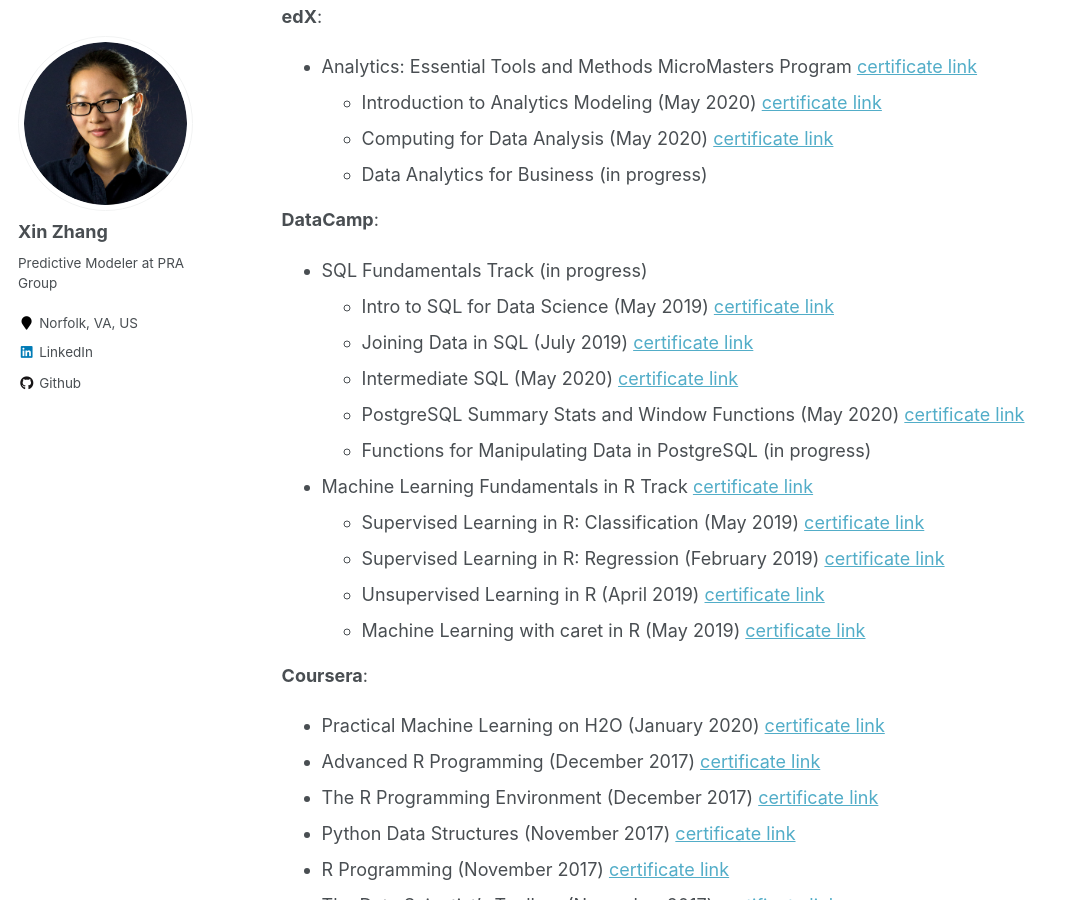
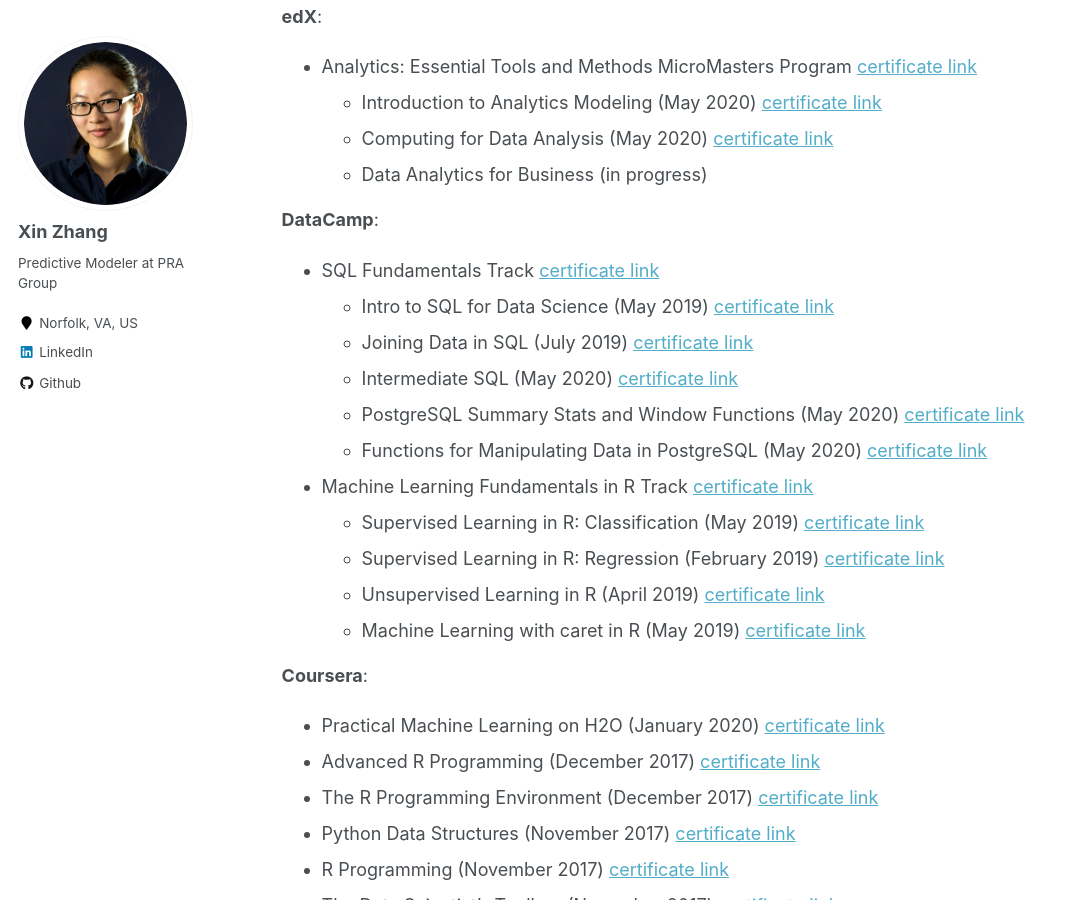
Before and after one commit to SnowingSita/SnowingSita.github.io, a Jekyll site: the page built from _pages/education.md, in a window 1280 px wide and 900 px high, scrolled down 2107 px. Shown: the whole window, without its empty margins (0-1069 px from the left). Built offline with Jekyll 4.4.1, drawn with Linux system fonts in a browser that asks for light colours.

Commit message:
Update education.md

```diff
--- a/_pages/education.md
+++ b/_pages/education.md
@@ -78,12 +78,12 @@
 	- Data Analytics for Business (in progress)
 
 **DataCamp**:
-- SQL Fundamentals Track (in progress)
+- SQL Fundamentals Track [certificate link](https://www.datacamp.com/statement-of-accomplishment/track/1a5e852a6df7f4a6018a67a89444d2e0c8ceffcf){:target="_blank"}
 	- Intro to SQL for Data Science (May 2019) [certificate link](https://www.datacamp.com/statement-of-accomplishment/course/8673be852faf03b428370ffca806c13996851845){:target="_blank"}
 	- Joining Data in SQL (July 2019) [certificate link](https://www.datacamp.com/statement-of-accomplishment/course/966173f17c4fe9b21d282604bdceafdc769ab751){:target="_blank"}
 	- Intermediate SQL (May 2020) [certificate link](https://www.datacamp.com/statement-of-accomplishment/course/5fb8883caf1dfb32f68d4e4c03c775dc3e54078f){:target="_blank"}
 	- PostgreSQL Summary Stats and Window Functions (May 2020) [certificate link](https://www.datacamp.com/statement-of-accomplishment/course/0de6a8326734fea9200533ea543210bdaed744da){:target="_blank"}
-	- Functions for Manipulating Data in PostgreSQL (in progress)
+	- Functions for Manipulating Data in PostgreSQL (May 2020) [certificate link](https://www.datacamp.com/statement-of-accomplishment/course/41784344032c0662cc3b79ef13d5fd9c0638a959){:target="_blank"}
 - Machine Learning Fundamentals in R Track [certificate link](https://www.datacamp.com/statement-of-accomplishment/track/72ae99b3e79c7d8d79c25307ac21bbb324e8e1ca){:target="_blank"}
 	- Supervised Learning in R: Classification (May 2019) [certificate link](https://www.datacamp.com/statement-of-accomplishment/course/5b95e111fb1b18a532faadd50b806d56f4f00a0b){:target="_blank"}
 	- Supervised Learning in R: Regression (February 2019) [certificate link](https://www.datacamp.com/statement-of-accomplishment/course/00d01cc39bd7ecc082630fce3e01dc8a03041183){:target="_blank"}
```
